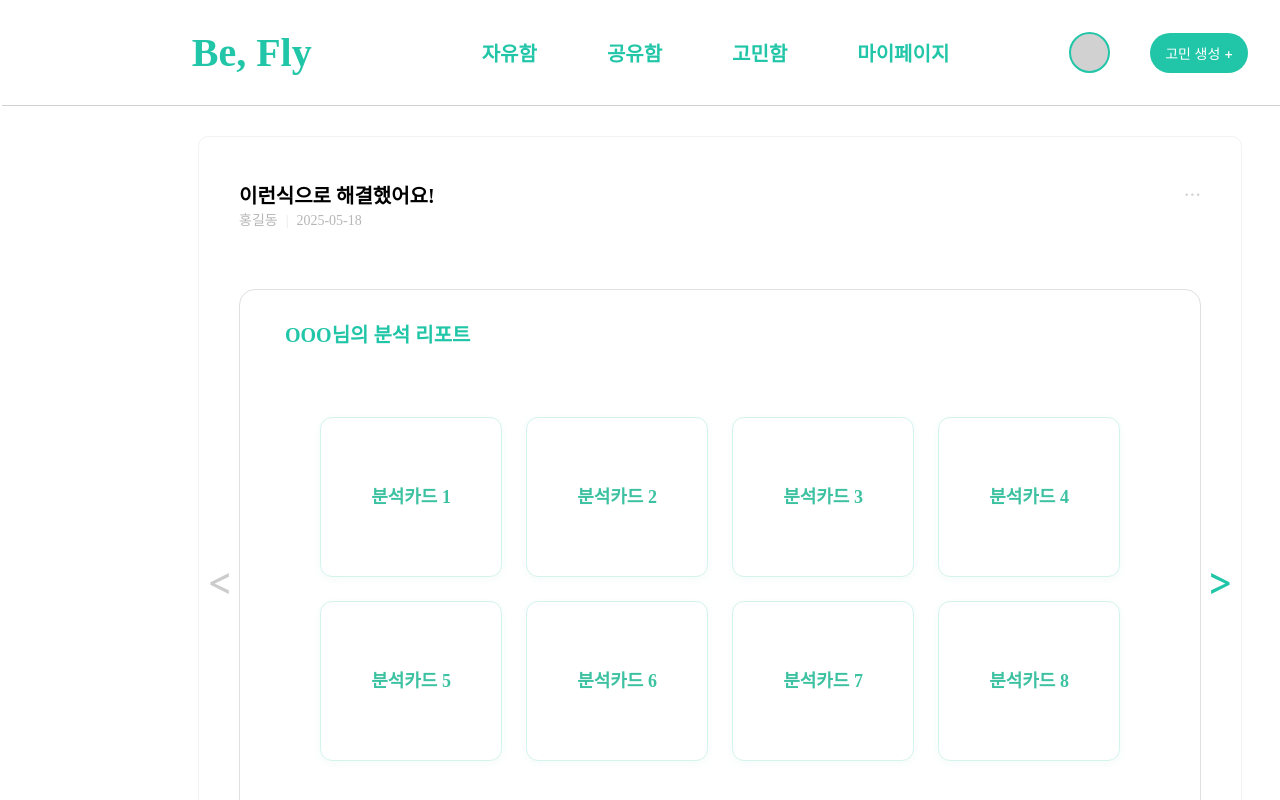
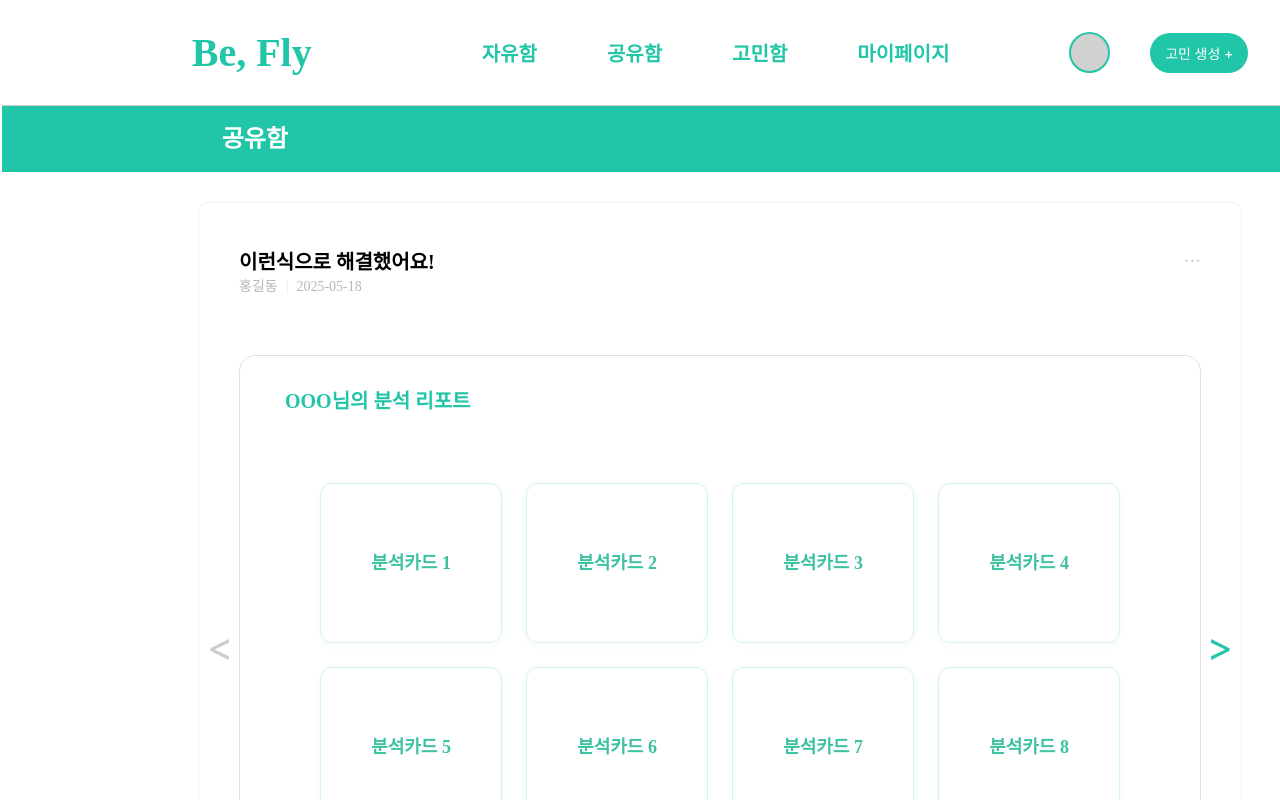
Before and after one commit to KEA-ReNov8/Befly-FE, a React (Vite) app: page /share/1 in a window 1280 px wide. Shown: the top 800 px of the page. Built offline with nearby package versions, Linux system fonts and the light colour scheme; a small style sheet from the web is missing; a web font is replaced by a local one.

Commit message:
KAN-175-3/mod/공유함 관련 컴포넌트 디자인 수정

```diff
--- a/src/pages/post/ui/SharePage.jsx
+++ b/src/pages/post/ui/SharePage.jsx
@@ -125,6 +125,7 @@ export const SharePage = () => {
     <PageContainer>
       <TopBarWrapper>
         <TopBar />
+        <Line>공유함</Line>
       </TopBarWrapper>
       {post && (
         <PostBox
@@ -133,7 +134,7 @@ export const SharePage = () => {
           date={post.createdAt}
           content={post.content}
           stats={{ like: post.likes, comment: post.comments }}
-          onEdit={() => {}}
+          postId={post.id}
           // MindReportSection을 PostBox 내부에 children으로 전달
         >
           <MindReportSection />
@@ -170,3 +171,15 @@ const PageContainer = styled.div`
 const TopBarWrapper = styled.div`
   flex-shrink: 0;
 `;
+
+const Line = styled.div`
+    width: 100%;
+    height: 66px;
+    background-color: ${theme.colors.green.main};
+    display: flex;
+    align-items: center;
+    font-size: ${theme.fontSize.xl};
+    font-weight: ${theme.fontWeight.bold};
+    padding-left: 220px;
+    color: ${theme.colors.other.white};
+`;
--- a/src/pages/post/ui/SharePostPage.jsx
+++ b/src/pages/post/ui/SharePostPage.jsx
@@ -88,9 +88,9 @@ export const SharePostPage = () => {
   return (
     <Container>
       <TopBar />
+      <Line>공유함 글쓰기</Line>
       <EditorContainer>
         <Header>
-          <HeaderTitle>공유함 글쓰기</HeaderTitle>
           <ButtonContainer>
             <TempSaveButton onClick={handleTempSave}>임시저장</TempSaveButton>
             <WriteButton onClick={handleRegister} disabled={isSubmitting}>
@@ -121,19 +121,32 @@ const Container = styled.div`
   display: flex;
   flex-direction: column;
   align-items: center;
-  background-color: #fff;
+  background-color: ${theme.colors.other.white};
+  margin-bottom: 60px;
+`;
+
+const Line = styled.div`
+    width: 100%;
+    height: 66px;
+    background-color: ${theme.colors.green.main};
+    display: flex;
+    align-items: center;
+    font-size: ${theme.fontSize.xl};
+    font-weight: ${theme.fontWeight.bold};
+    padding-left: 220px;
+    color: ${theme.colors.other.white};
 `;
 
 const EditorContainer = styled.div`
   width: 1044px;
   height: 100%;
-  margin-top: 40px;
-  border: 1px solid ${theme.colors.gray[200]};
+  border: 1px solid ${theme.colors.gray[400]};
   padding: 40px;
   display: flex;
   flex-direction: column;
   gap: 16px;
-  border-radius: 10px;
+  border-top: none;
+  border-radius: 0 0 10px 10px;
 `;
 const Header = styled.div`
   width: 100%;
@@ -143,19 +156,12 @@ const Header = styled.div`
   margin-bottom: 12px;
 `;
 
-const HeaderTitle = styled.div`
-  width: 110px;
-  height: 24px;
-  font-size: 20px;
-  font-weight: 700;
-  color: ${theme.colors.green.main};
-`;
-
 const ButtonContainer = styled.div`
   width: 170px;
   height: 32px;
   display: flex;
-  justify-content: space-between;
+  gap: 12px;
+  margin-left: auto;
   align-items: center;
 `;
 
@@ -164,12 +170,16 @@ const TempSaveButton = styled.button`
   height: 32px;
   paddding: 0 12px;
   border-radius: 6px;
-  background-color: #fff;
-  border: 1px solid ${theme.colors.gray[200]};
+  background-color: ${theme.colors.other.white};
+  border: 1px solid ${theme.colors.gray[400]};
   color: black;
-  font-size: 14px;
-  font-weight: 300;
+  font-size: ${theme.fontSize.smMd};
+  font-weight: ${theme.fontWeight.regular};
   cursor: pointer;
+
+  &:hover {
+    background-color: ${theme.colors.gray[400]};
+  }
 `;
 
 const WriteButton = styled.button`
@@ -178,21 +188,32 @@ const WriteButton = styled.button`
   paddding: 0 12px;
   border-radius: 6px;
   background-color: ${theme.colors.green.main};
-  color: #fff;
-  font-size: 14px;
-  font-weight: 500;
+  color: ${theme.colors.other.white};
+  font-size: ${theme.fontSize.smMd};
+  font-weight: ${theme.fontWeight.regular};
   cursor: pointer;
+
+  &:hover {
+    background-color: ${theme.colors.green.hover};
+  }
 `;
 
 const TitleInput = styled.input`
   width: 100%;
-  height: 40px;
+  height: 50px;
   padding: 0 12px;
   font-size: 15px;
   margin-botton: 16px;
   border-radius: 6px;
-  border: 1px solid ${theme.colors.gray[200]};
+  border: 1px solid ${theme.colors.gray[400]};
+  font-size: ${theme.fontSize.md};
+  font-weight: ${theme.fontWeight.medium};
+
   &::placeholder {
-    color: ${theme.colors.gray[300]};
+    color: ${theme.colors.gray[500]};
+  }
+
+  &:focus {
+    outline: 1px solid ${theme.colors.green.main};
   }
 `;
```
